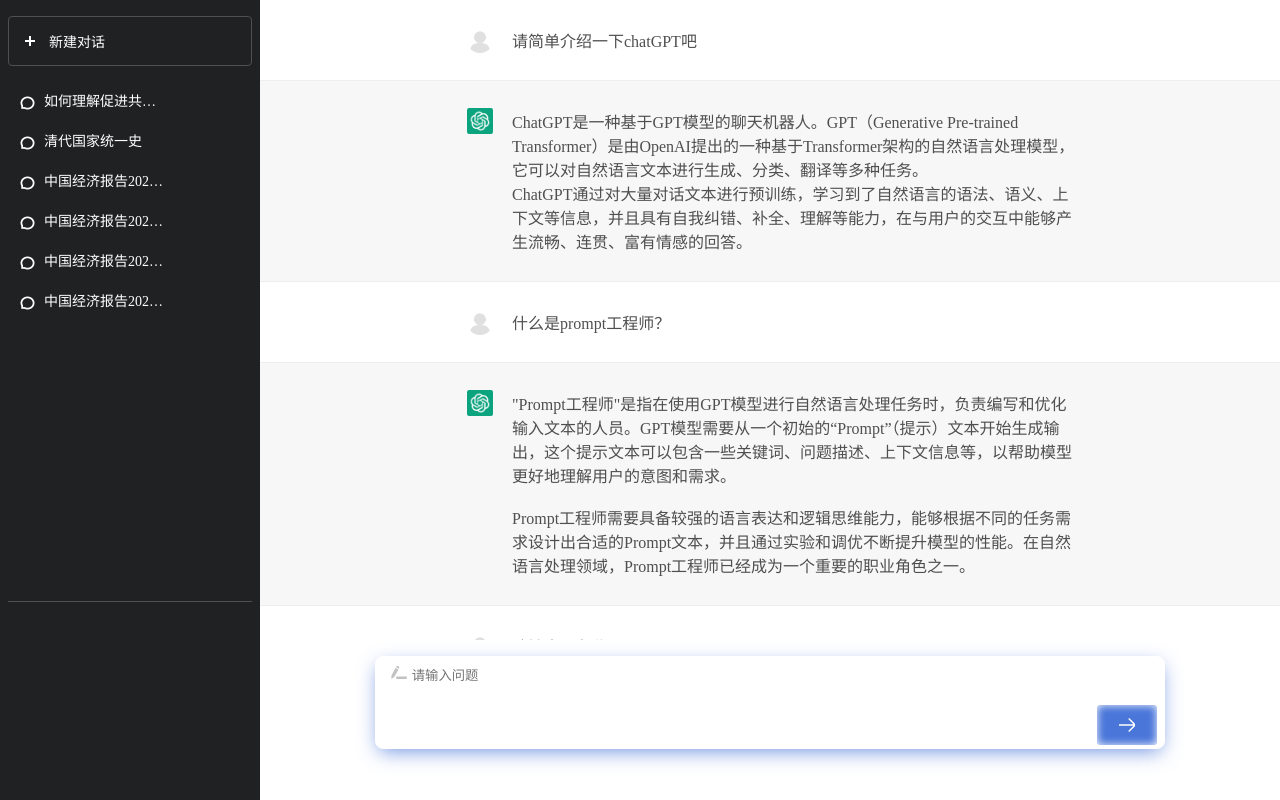
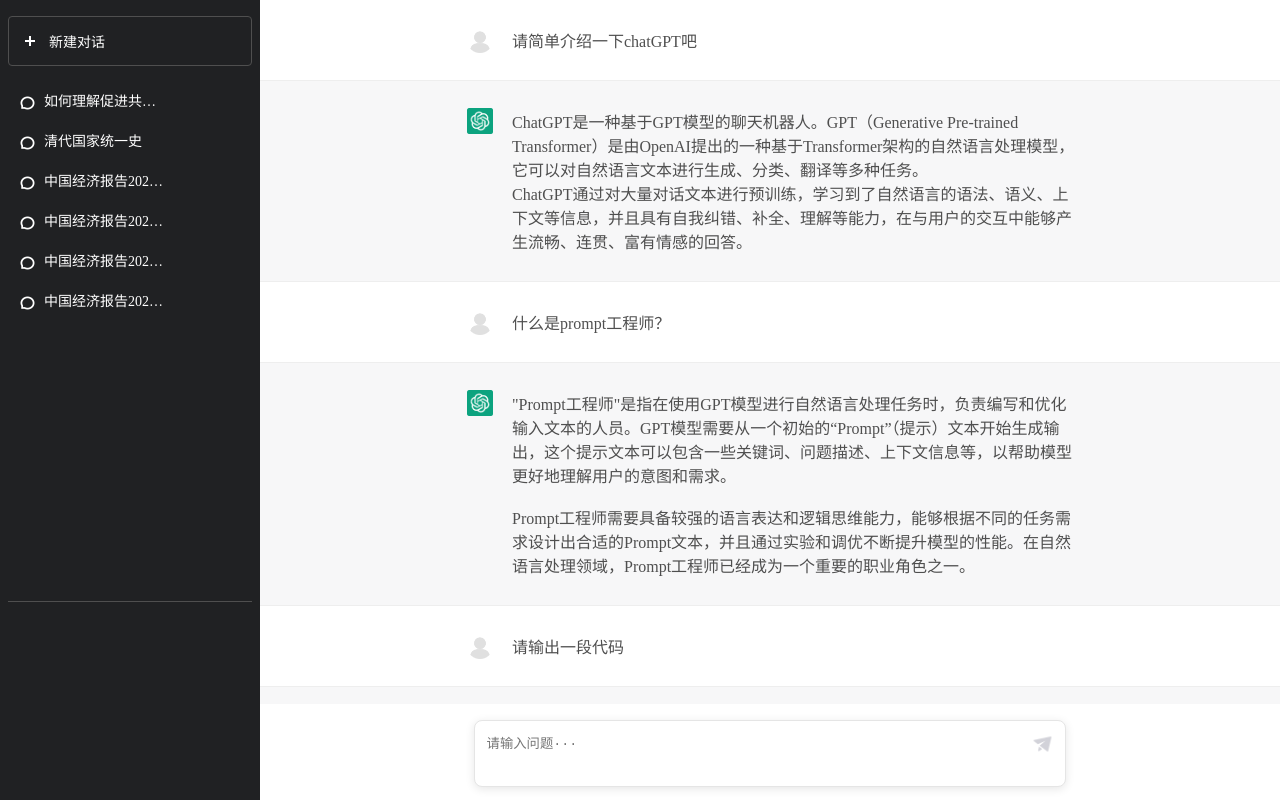
Before and after one commit to Woozyzzz/sklib-chat-demo, a website built with Parcel: page src/index.html in a window 1280 px wide. Built offline with nearby package versions, Linux system fonts and the light colour scheme.

Commit message:
feat(main): 修改主要内容提问文本区域样式及交互逻辑

```diff
--- a/src/assets/styles/index.scss
+++ b/src/assets/styles/index.scss
@@ -250,23 +250,21 @@
 
     .main__form {
       padding: 16px;
-      height: 160px;
-      min-height: 160px;
+      height: 96px;
 
       .form__question {
         position: relative;
         margin: 0 auto;
-        width: 80%;
-        min-width: 320px;
+        width: 60%;
 
-        &::before {
+        &::after {
           position: absolute;
           top: 8px;
-          left: 16px;
+          right: 8px;
           display: block;
-          width: 16px;
-          height: 16px;
-          background-image: url("../images/pencil.svg");
+          width: 32px;
+          height: 32px;
+          background-image: url("../images/send.png");
           background-position: center;
           background-size: contain;
           background-repeat: no-repeat;
@@ -274,58 +272,15 @@
         }
 
         .question__textarea {
-          padding: 8px;
-          padding-left: 36px;
-          padding-right: 64px;
+          padding: 12px 60px 8px 12px;
           width: 100%;
           border-radius: 8px;
-          border-color: $color-basic-white;
-          border-style: solid;
-          -webkit-box-shadow: 0px 6px 20px -4px rgba(74, 118, 218, 0.8);
-          -moz-box-shadow: 0px 6px 20px -4px rgba(74, 118, 218, 0.8);
-          box-shadow: 0px 6px 20px -4px rgba(74, 118, 218, 0.8);
+          border: 1px solid #e5e5e5;
+          -webkit-box-shadow: 0 2px 10px 0 rgba(0, 0, 0, 0.1);
+          -moz-box-shadow: 0 2px 10px 0 rgba(0, 0, 0, 0.1);
+          box-shadow: 0 2px 10px 0 rgba(0, 0, 0, 0.1);
           outline: none;
           resize: none;
-          transition: ease border-color 0.3s;
-
-          &:focus {
-            border-color: $color-primary;
-          }
-        }
-
-        .question__submit-button {
-          position: absolute;
-          bottom: 8px;
-          right: 8px;
-          width: 60px;
-          height: 40px;
-          color: $color-basic-white;
-          border-radius: 4px;
-          background-color: $color-primary;
-          -webkit-box-shadow: inset 0px 0px 8px 0px rgba(255, 255, 255, 1);
-          -moz-box-shadow: inset 0px 0px 8px 0px rgba(255, 255, 255, 1);
-          box-shadow: inset 0px 0px 8px 0px rgba(255, 255, 255, 1);
-          cursor: pointer;
-          transition: ease background-color 0.3s;
-
-          &:hover {
-            background-color: $color-primary-activated;
-          }
-
-          &::before {
-            position: absolute;
-            top: 50%;
-            left: 50%;
-            display: block;
-            width: 16px;
-            height: 16px;
-            background-image: url("../images/right-arrow.svg");
-            background-position: center;
-            background-size: 150%;
-            background-repeat: no-repeat;
-            content: "";
-            transform: translate(-50%, -50%);
-          }
         }
       }
     }
--- a/src/index.html
+++ b/src/index.html
@@ -45,12 +45,10 @@
             <textarea
               type="textarea"
               name="question"
-              placeholder="请输入问题"
-              rows="5"
+              placeholder="请输入问题···"
+              rows="3"
               class="question__textarea"
             ></textarea>
-
-            <div class="question__submit-button"></div>
           </div>
         </div>
       </main>
--- a/src/main.js
+++ b/src/main.js
@@ -7,10 +7,13 @@
 const elAsideList = el(`.aside__list`);
 const elMainArticle = el(`.main__article`);
 const elQuestionTextarea = el(`.question__textarea`);
-const elQuestionSubmitButton = el(`.question__submit-button`);
 
 // 事件处理
-const onClickQuestionSubmitButton = () => {
+const onKeyupQuestionTextarea = (event) => {
+  const { key, shiftKey } = event;
+  if (!(key === "Enter" && !shiftKey)) {
+    return;
+  }
   currentChatHistoryList.push({ role: 1, content: elQuestionTextarea.value });
   renderCurrentChatHistoryList([
     { role: 1, content: elQuestionTextarea.value },
@@ -25,6 +28,8 @@
     renderCurrentChatHistoryList([
       { role: 2, content: "抱歉我没有理解您的问题。" },
     ]);
+    const top = 99999;
+    elMainArticle.scrollBy({ top });
   }, 1000);
 };
 
@@ -65,7 +70,7 @@
     throw error;
   });
 });
-elQuestionSubmitButton.addEventListener("click", onClickQuestionSubmitButton);
+elQuestionTextarea.addEventListener("keyup", onKeyupQuestionTextarea);
 
 // 数据
 let currentTitleHistoryList = [];
```
Also changed, not shown: public/fetch-chat-history-list-0.json (+6 -5 lines), public/fetch-chat-history-list-1.json (+5 -5 lines), src/assets/images/send.png (added).
